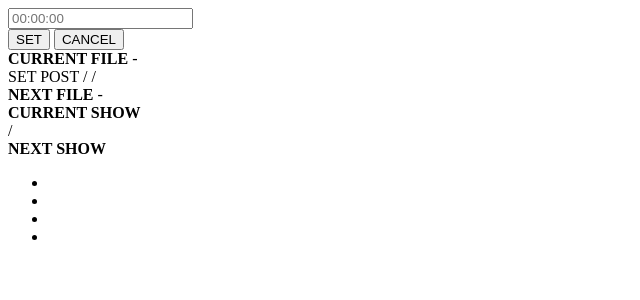
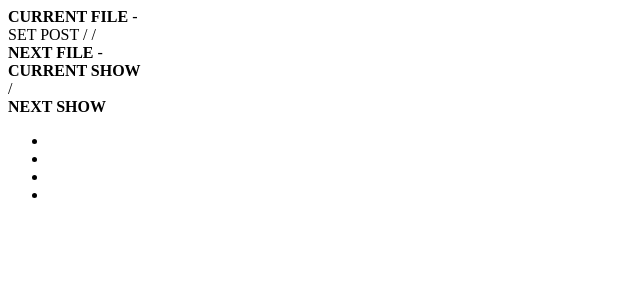
Before and after one commit to TeamPalmTree/cloudcast, a PHP site: page /display.php in a window 1280 px wide. Shown: the top 300 px of the page, without its empty margins (0-640 px from the left). Run offline with PHP 8.4, Linux system fonts and the light colour scheme.

Commit message:
modal UI fixes quick file post setting fixed legacy display modal HTML removed

```diff
--- a/less/template.less
+++ b/less/template.less
@@ -179,9 +179,6 @@ h1,h2,h3,h4,h5,h6 {
   border-color: @cloudcast-bg-light;
 }
 
-
-
-
 /////////////
 // WELCOME //
 /////////////
--- a/views/cloudcast/display.php
+++ b/views/cloudcast/display.php
@@ -1,13 +1,4 @@
 <div id="cloudcast-display" class="cloudcast-display" data-bind="with: status">
-    <div class="modal fade" data-bind="showModal: $parent.posting">
-        <div class="modal-body">
-            <input type="text" name="post" class="form-control" placeholder="00:00:00" />
-        </div>
-        <div class="modal-footer">
-            <button name="save" class="btn btn-primary" aria-hidden="true">SET</button>
-            <button class="btn" data-dismiss="modal" aria-hidden="true">CANCEL</button>
-        </div>
-    </div>
     <div class="cloudcast-display-file">
         <div><strong>CURRENT FILE</strong> <span data-bind="text: current_file_artist"></span> - <span data-bind="text: current_file_title"></span></div>
         <div class="progress cloudcast-display-progress">
--- a/views/cloudcast/modal.php
+++ b/views/cloudcast/modal.php
@@ -10,14 +10,14 @@
                 <span data-bind="html: text"></span>
                 <!-- /ko -->
                 <!-- ko if: type() == 'input' -->
-                <form class="form-horizontal">
+                <div class="form-horizontal">
                     <div class="form-group">
                         <label class="col-sm-3 control-label" data-bind="text: text"></label>
                         <div class="col-sm-9">
                             <input class="form-control" data-bind="nowValue: value, event: { keypress: keypress }, attr: { placeholder: placeholder }" />
                         </div>
                     </div>
-                </form>
+                </div>
                 <!-- /ko -->
             </div>
             <div class="modal-footer" data-bind="visible: type() != 'html'">
```
Also changed, not shown: classes/controller/files.php (+20 -0 lines).
